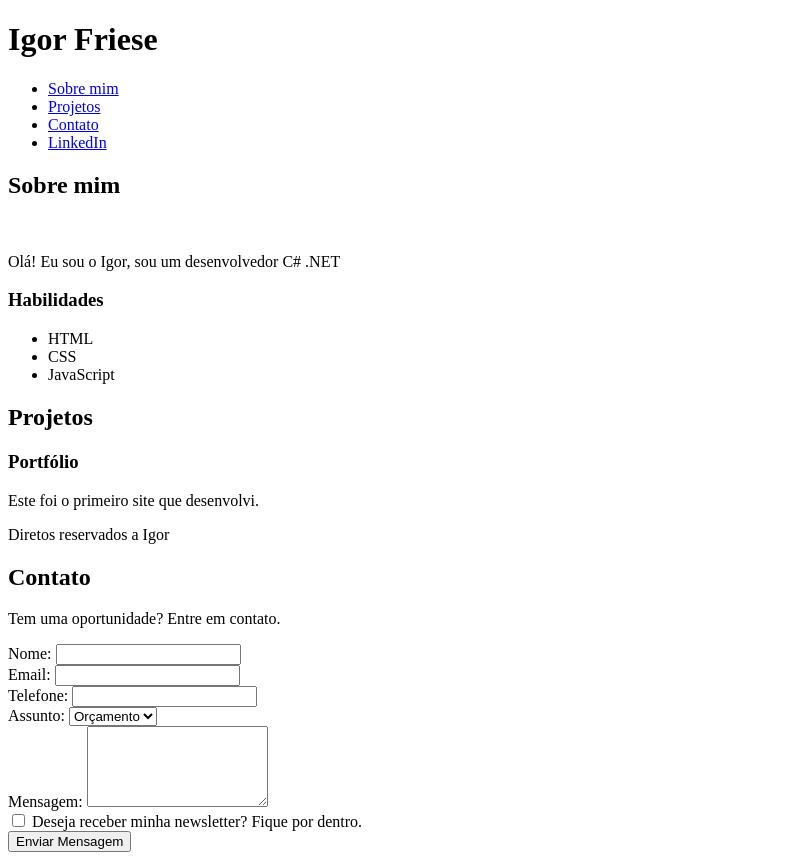
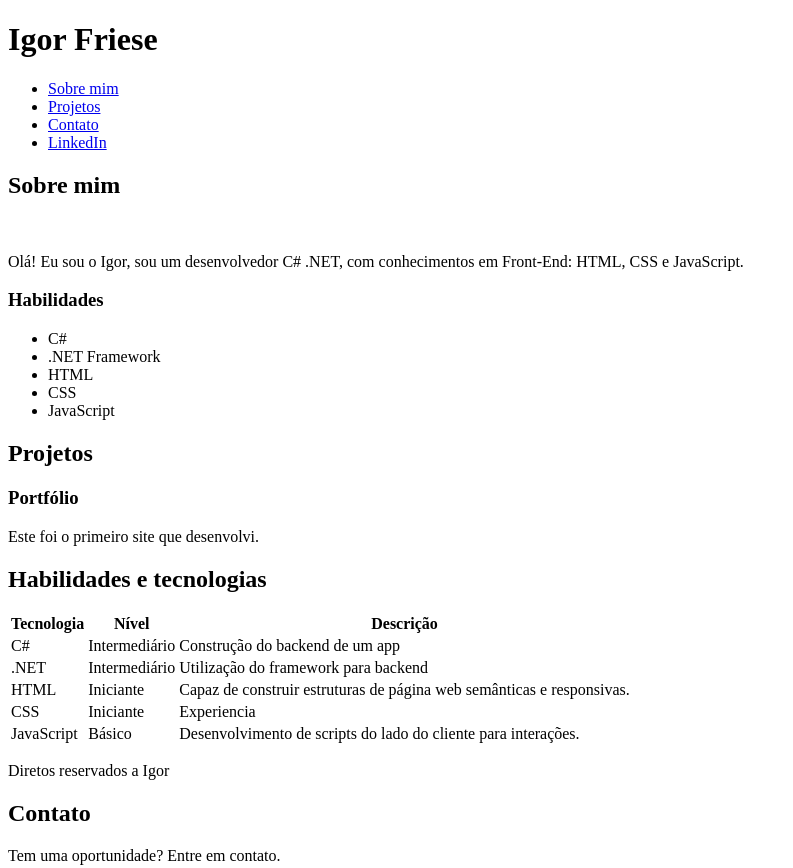
Before and after one commit to igorfriese/Portfolio, a plain HTML site: page index.html in a window 1280 px wide. Shown: the top 868 px of the page, without its empty margins (0-793 px from the left). Drawn offline with Linux system fonts and the light colour scheme.

Commit message:
adição de tabela

```diff
--- a/index.html
+++ b/index.html
@@ -25,13 +25,15 @@
 
         <article>
             <p>
-                Olá! Eu sou o Igor, sou um desenvolvedor C# .NET
+                Olá! Eu sou o Igor, sou um desenvolvedor C# .NET, com conhecimentos em Front-End: HTML, CSS e JavaScript.
             </p>
         </article>
 
         <aside>
             <h3>Habilidades</h3>
             <ul>
+                <li>C#</li>
+                <li>.NET Framework</li>
                 <li>HTML</li>
                 <li>CSS</li>
                 <li>JavaScript</li>
@@ -47,6 +49,57 @@
                 Este foi o primeiro site que desenvolvi.
             </p>
         </article>
+    </section>
+
+    <section id="habilidades">
+
+        <h2>Habilidades e tecnologias</h2>
+
+        <table>
+
+            <thead>
+                <tr>
+                    <th>Tecnologia</th>
+                    <th>Nível</th>
+                    <th>Descrição</th>
+                </tr>
+            </thead>
+
+            <tbody>
+                <tr>
+                    <td>C#</td>
+                    <td>Intermediário</td>
+                    <td>Construção do backend de um app</td>
+                </tr>
+
+                <tr>
+                    <td>.NET</td>
+                    <td>Intermediário</td>
+                    <td>Utilização do framework para backend</td>
+                </tr>
+
+                <tr>
+                    <td>HTML</td>
+                    <td>Iniciante</td>
+                    <td>Capaz de construir estruturas de página web semânticas e responsivas.</td>
+                </tr>
+
+                <tr>
+                    <td>CSS</td>
+                    <td>Iniciante</td>
+                    <td>Experiencia</td>
+                </tr>
+
+                <tr>
+                    <td>JavaScript</td>
+                    <td>Básico</td>
+                    <td>Desenvolvimento de scripts do lado do cliente para interações.</td>
+                </tr>
+
+            </tbody>
+
+        </table>
+
     </section>
 
     <footer>
```
